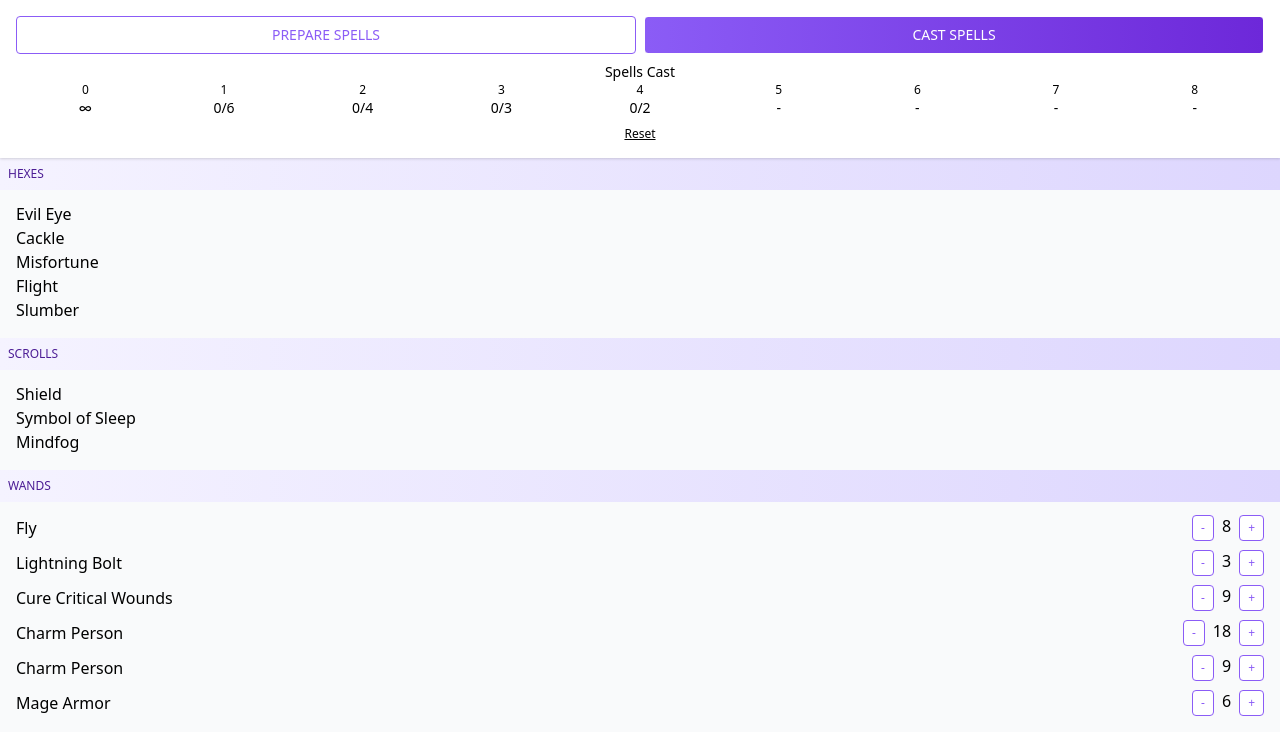
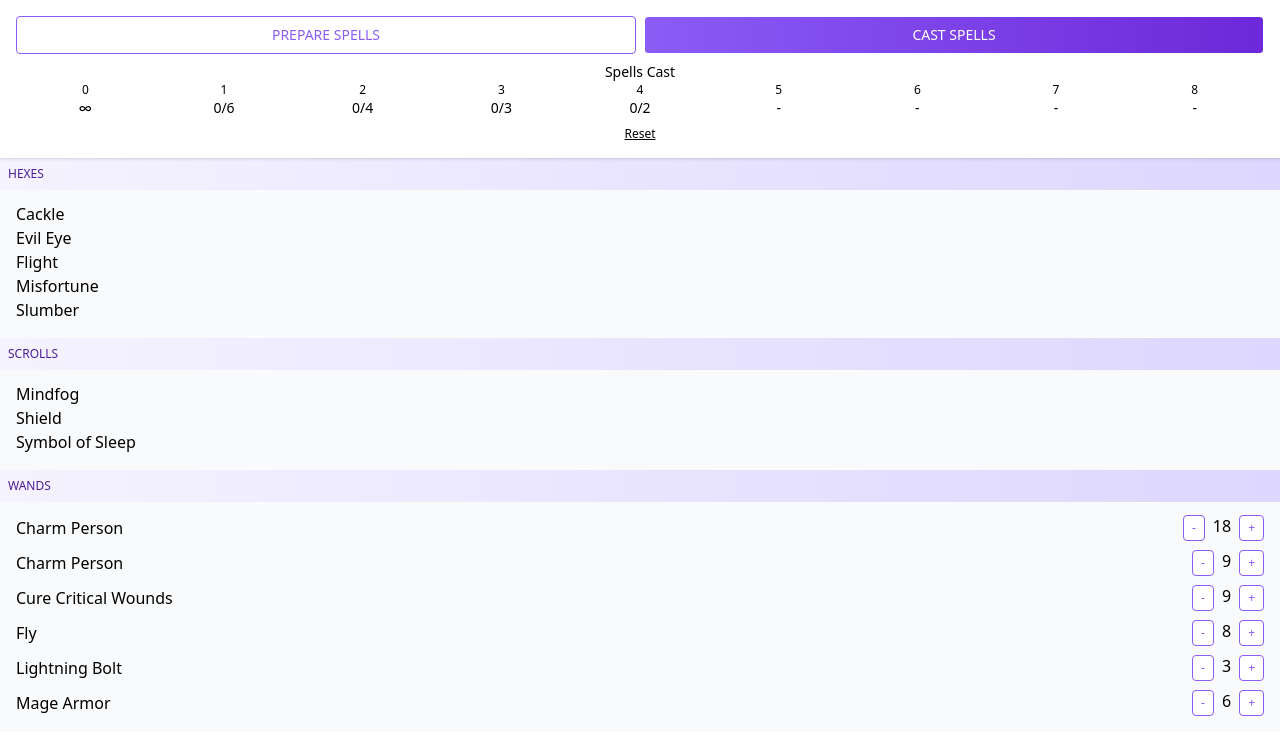
Before and after one commit to aaosuarez/spelltracker, a React (Create React App) app: page / in a window 1280 px wide. Both pictures are taken after a click on the button "CAST SPELLS". Shown: the top 754 px of the page. Built offline with nearby package versions, Linux system fonts and the light colour scheme.

Commit message:
Sort items alphabetically; Only reset prepared spells on reset

```diff
--- a/src/App.tsx
+++ b/src/App.tsx
@@ -143,7 +143,7 @@ function App() {
             <Hexes />
             <Scrolls />
             <Wands
-              wands={wands}
+              wands={wands.sort((a, b) => a.name.localeCompare(b.name))}
               increment={(wand) =>
                 dispatch({ type: "INCREMENT_WAND", wandId: wand.id })
               }
@@ -153,7 +153,10 @@ function App() {
             />
           </>
         ) : null}
-        <SpellsByLevel spells={spellsToDisplay} renderSpell={renderSpell} />
+        <SpellsByLevel
+          spells={spellsToDisplay.sort((a, b) => a.name.localeCompare(b.name))}
+          renderSpell={renderSpell}
+        />
       </div>
     </div>
   );
--- a/src/components/Hexes.tsx
+++ b/src/components/Hexes.tsx
@@ -15,9 +15,11 @@ const Hexes = () => {
     <Section>
       <Section.Title>Hexes</Section.Title>
       <Section.Body>
-        {hexes.map((hex) => {
-          return <div key={hex.name}>{hex.name}</div>;
-        })}
+        {hexes
+          .sort((a, b) => a.name.localeCompare(b.name))
+          .map((hex) => {
+            return <div key={hex.name}>{hex.name}</div>;
+          })}
       </Section.Body>
     </Section>
   );
--- a/src/components/Scroll.tsx
+++ b/src/components/Scroll.tsx
@@ -13,9 +13,11 @@ const Scrolls = () => {
     <Section>
       <Section.Title>Scrolls</Section.Title>
       <Section.Body>
-        {scrolls.map((scroll) => {
-          return <div key={scroll.name}>{scroll.name}</div>;
-        })}
+        {scrolls
+          .sort((a, b) => a.name.localeCompare(b.name))
+          .map((scroll) => {
+            return <div key={scroll.name}>{scroll.name}</div>;
+          })}
       </Section.Body>
     </Section>
   );
--- a/src/hooks/useAppReducer.ts
+++ b/src/hooks/useAppReducer.ts
@@ -76,7 +76,10 @@ const reducer = (state: State, action: Action) => {
       return { ...state, wands: newWands };
     }
     case "RESET":
-      return initialState;
+      return {
+        ...state,
+        preparedSpells: [],
+      };
     default:
       return state;
   }
```
